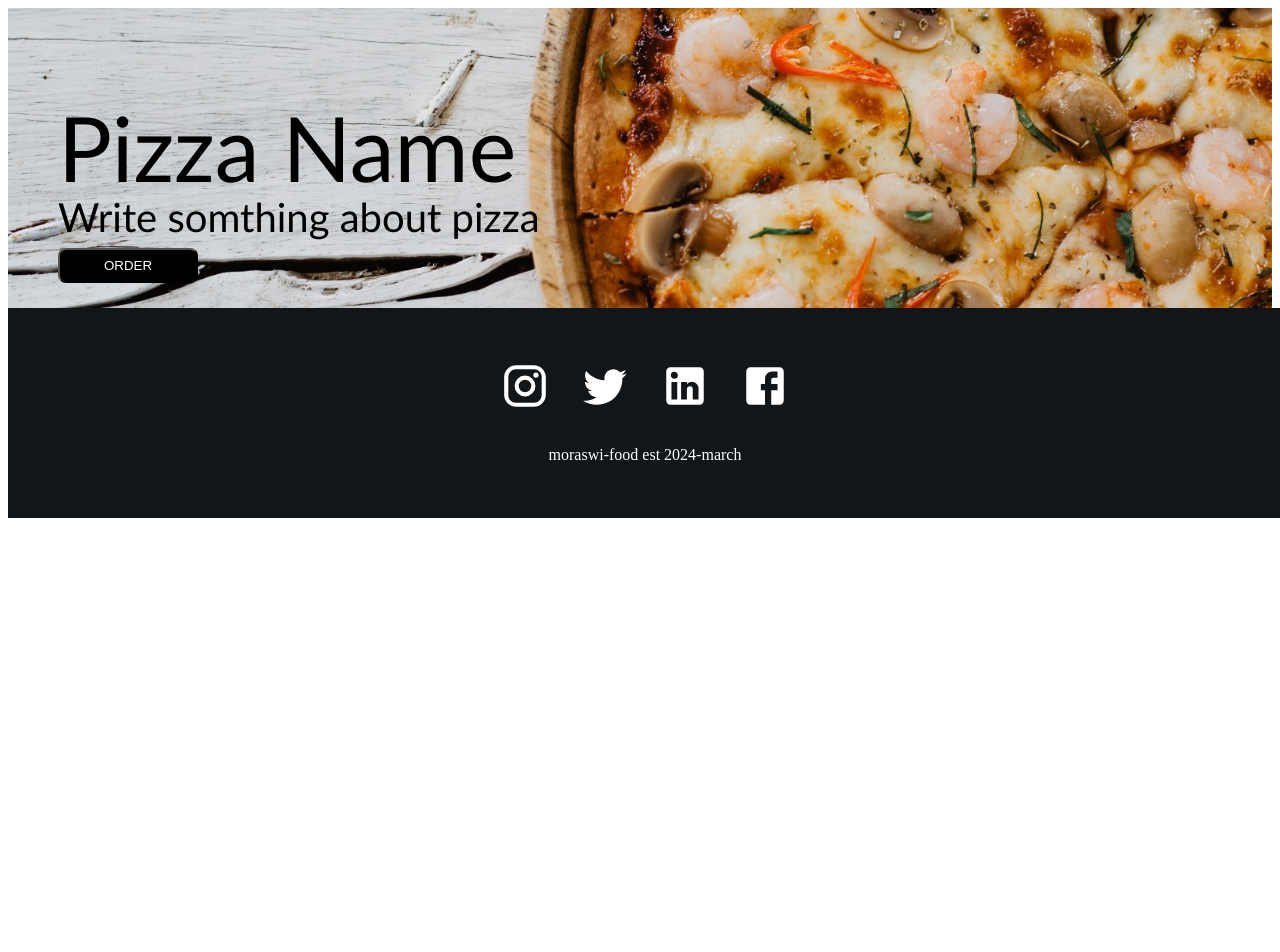
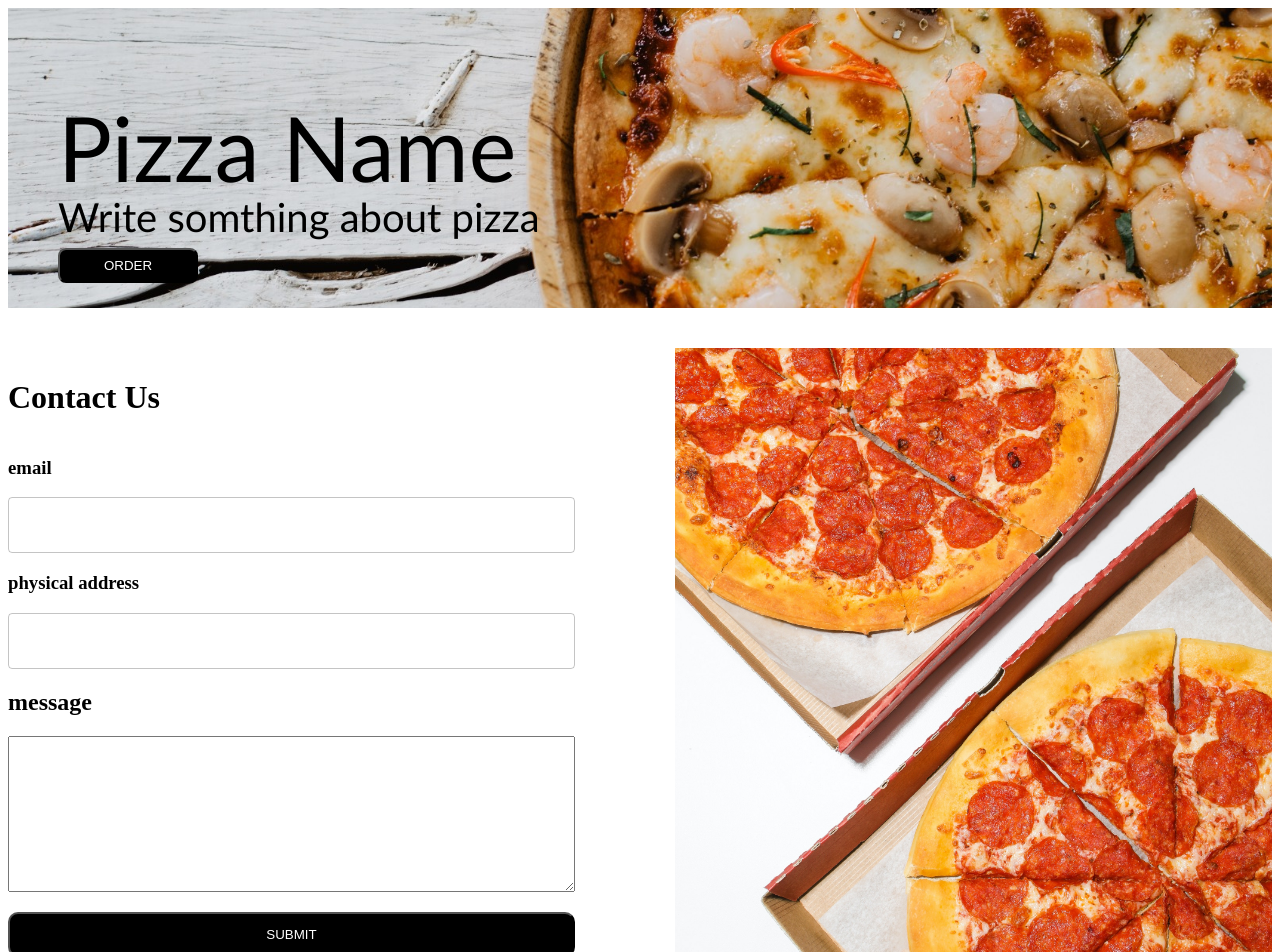
Before and after one commit to moraswi/pro-suite, a React (Create React App) app: page / in a window 1280 px wide. Shown: the top 952 px of the page. Before the commit the page ends 800 px from the top, so only its background shows below. Built offline with nearby package versions, Linux system fonts and the light colour scheme.

Commit message:
contact us

```diff
--- a/src/App.js
+++ b/src/App.js
@@ -1,12 +1,14 @@
 
 // import './App.css';
 import Home from "./pages/Home"
+import ContactUs from "./pages/ContactUs"
 import Footer from "./components/Footer"
 
 function App() {
   return (
     <div className="App">
       <Home/>
+      <ContactUs/>
       <Footer/>
     </div>
   );
--- /dev/null
+++ b/src/pages/ContactUs.js
@@ -0,0 +1,39 @@
+import "../styles/ContactUs.css"
+import React from 'react'
+import TextField from '@mui/material/TextField';
+import PizzaLeft from "../assets/pizzaLeft.jpg"
+
+
+export default function ContactUs() {
+  return (
+    <div className='ContactUsMainContainer'>
+
+
+        <div className=' TextFieldContainer'>
+        <h1>Contact Us</h1>
+
+            <h3>email</h3>
+            <TextField className='TextField' id="outlined-basic" variant="outlined" />
+
+            <h3>physical address</h3>
+            <TextField className='TextField' id="outlined-basic"  variant="outlined" />
+
+            <h2>message</h2>
+            <textarea
+                id="outlined-basic"
+                className='TextField'
+                name="postContent"
+                label="message"
+                rows={10}
+                cols={40}
+            />
+              <button>SUBMIT</button>
+         </div>
+
+         <div className="rightSide" style={{ backgroundImage: `url(${PizzaLeft})` }} >
+
+       </div>
+
+    </div>
+  )
+}
--- /dev/null
+++ b/src/styles/ContactUs.css
@@ -0,0 +1,34 @@
+.ContactUsMainContainer{
+    height: 78vh;
+    padding-top: 40px;
+    padding-bottom: 40px;
+    display: flex;
+    flex-direction: row;
+    justify-content: space-between;
+}
+.TextFieldContainer {
+    display: flex;
+    margin-top:10px;
+    flex-direction: column;
+    border-radius: 400px;
+    width: 600px;
+}
+
+.ContactUsMainContainer button{
+
+    width: 100%;
+    height: 45px;
+    background-color: black;
+    color: white;
+    margin-top: 20px;
+    border-radius: 10px;
+}
+
+.ContactUsMainContainer .rightSide {
+    height: 100%;
+    flex: 50%;
+    background-position: center;
+    background-repeat: no-repeat;
+    background-size: cover;
+    margin-left: 100px;
+  }
```
